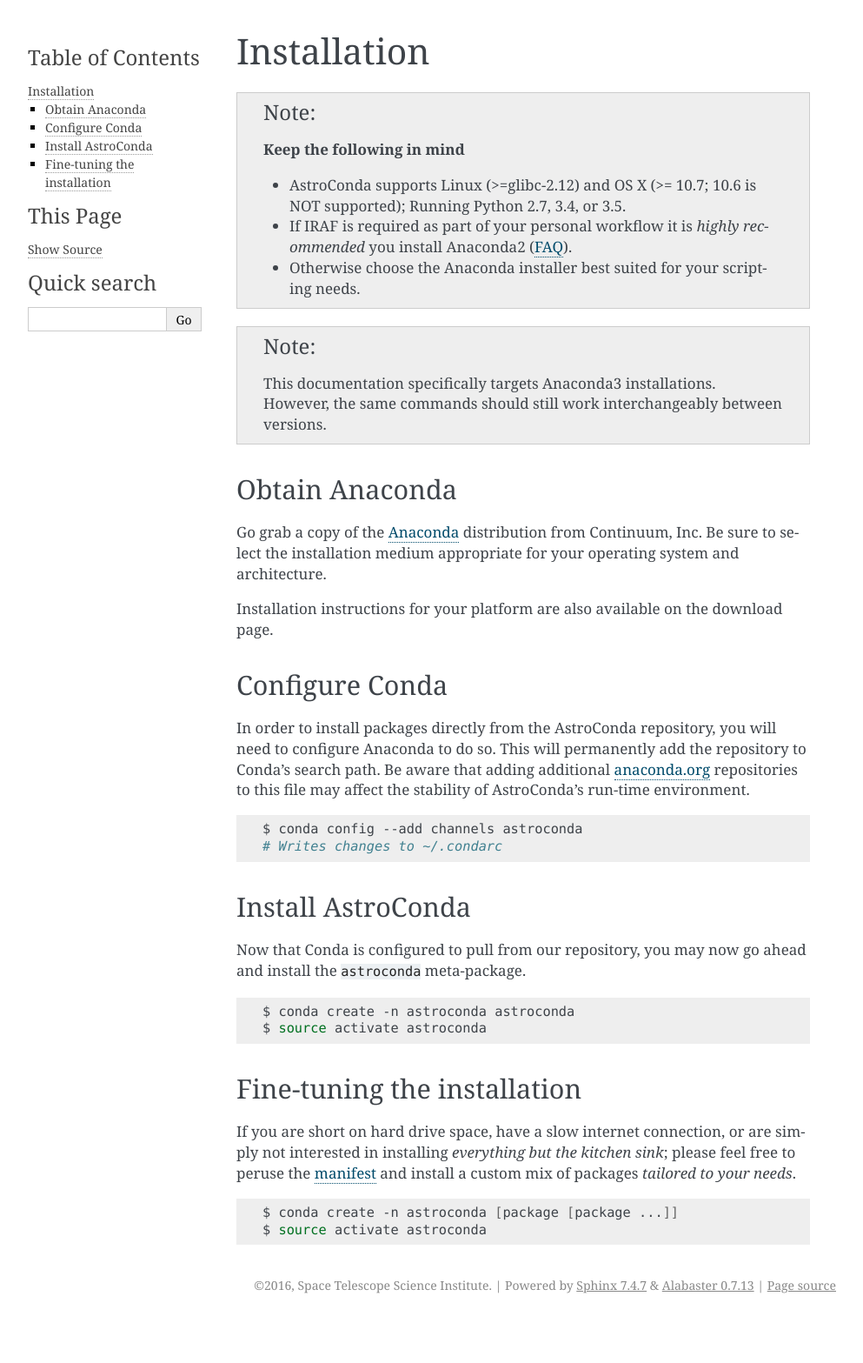
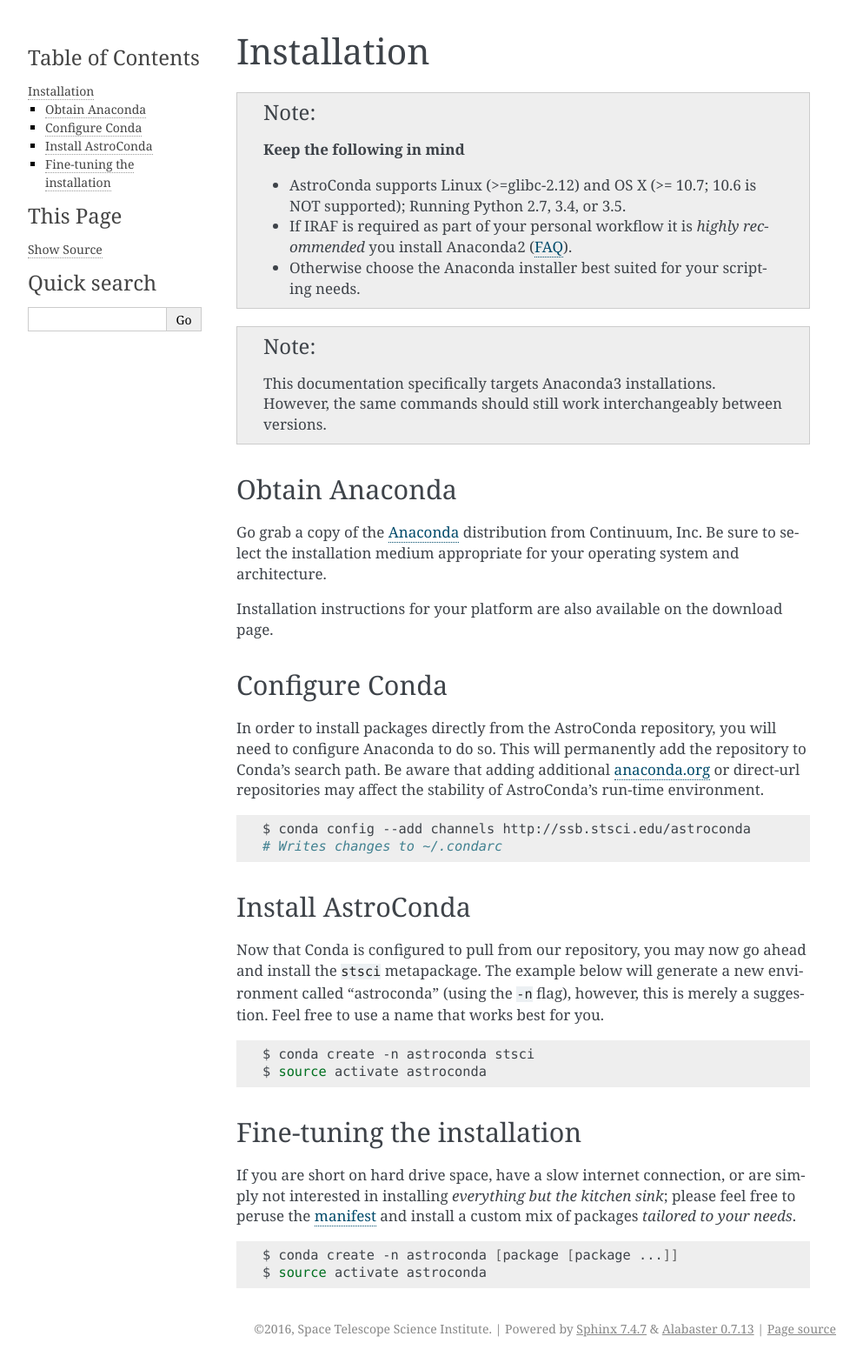
Before and after one commit to jhunkeler/astroconda, a Sphinx documentation site: the page built from source/installation.rst, in a window 1280 px wide. Shown: the whole page at 87% size, without its empty margins (148-1141 px from the left). Built offline with Sphinx 7.4.7, drawn with Linux system fonts in a browser that asks for light colours; before the commit the page ends 1517 px from its top, so only the background shows below that.

Commit message:
Replace astroconda with stsci

```diff
--- a/source/installation.rst
+++ b/source/installation.rst
@@ -29,33 +29,33 @@
 
 In order to install packages directly from the AstroConda repository, you will need to configure Anaconda to do so.
 This will permanently add the repository to Conda's search path. Be aware that adding additional
-`anaconda.org <https://anaconda.org>`_ repositories to this file may affect the stability of AstroConda's run-time
+`anaconda.org <https://anaconda.org>`_ or direct-url repositories may affect the stability of AstroConda's run-time
 environment.
 
 .. code-block:: sh
 
-    $ conda config --add channels astroconda
+    $ conda config --add channels http://ssb.stsci.edu/astroconda
     # Writes changes to ~/.condarc
 
 
 Install AstroConda
 ==================
 
-Now that Conda is configured to pull from our repository, you may now go ahead and install the ``astroconda``
-meta-package.
+Now that Conda is configured to pull from our repository, you may now go ahead and install the ``stsci`` metapackage.
+The example below will generate a new environment called "astroconda" (using the ``-n`` flag),
+however, this is merely a suggestion. Feel free to use a name that works best for you.
 
 .. code-block:: sh
 
-    $ conda create -n astroconda astroconda
+    $ conda create -n astroconda stsci
     $ source activate astroconda
-
 
 
 Fine-tuning the installation
 ============================
 
 If you are short on hard drive space, have a slow internet connection, or are simply not interested in installing
-*everything but the kitchen sink*; please feel free to peruse the `manifest <http://ssb.stsci.edu/conda>`_ and
+*everything but the kitchen sink*; please feel free to peruse the `manifest <http://ssb.stsci.edu/astroconda>`_ and
 install a custom mix of packages *tailored to your needs*.
 
 .. code-block:: sh
```
